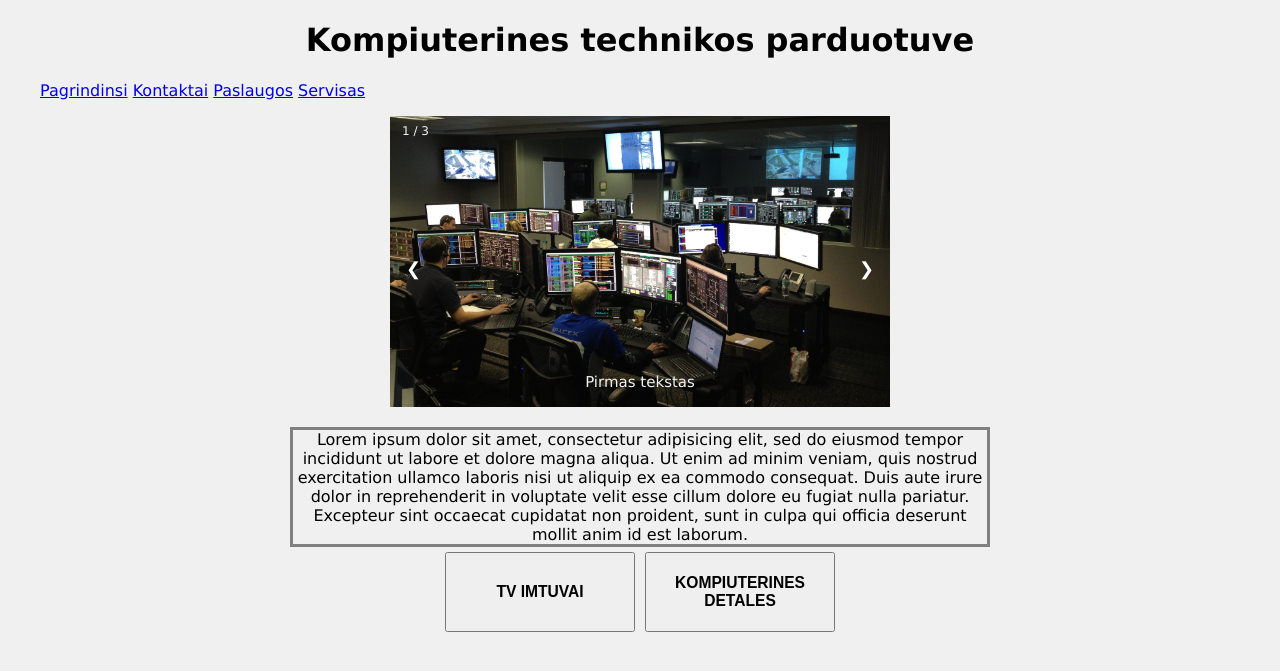
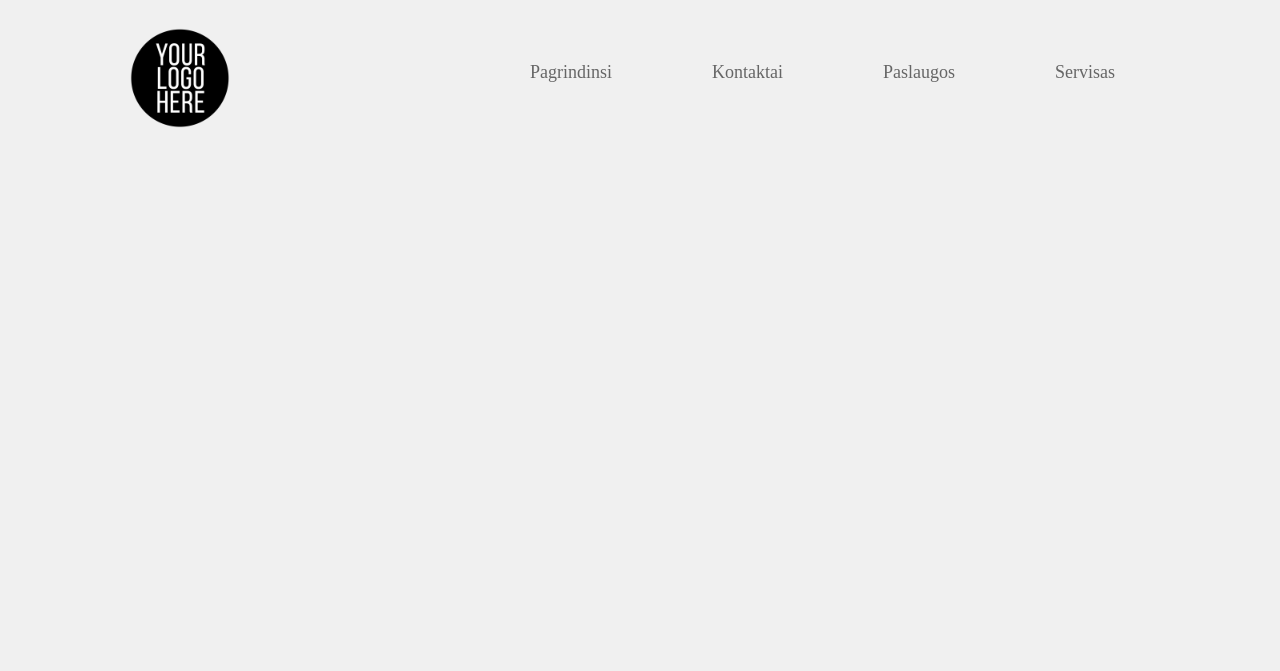
Before and after one commit to gvidasulo/Projektas-2018-08, a PHP site: page / in a window 1280 px wide. Shown: the top 671 px of the page. Run offline with PHP 8.4, Linux system fonts and the light colour scheme.

Commit message:
sutvarkytas menu ir logo

```diff
--- a/css/master.css
+++ b/css/master.css
@@ -1,143 +1,48 @@
-h1{
-    text-align: center;
+*{
+    box-sizing: border-box;
 }
-body{
-    background-color: #F0F0F0;
+body {
+    width: 1060px;
+    margin-left: auto;
+    margin-right: auto;
+    background-color: #f0f0f0;
 }
-div p{
-    text-align: center;
-    max-width: 700px;
-    margin: 0 auto;
-    border: solid 3px grey;
-    margin-top: 20px;
+/* ----  prasideda logo ir menu ---- */
+.logo{
+    width: 100px;
+    height: 100px;
+    float: left;
+    margin: 20px;
 }
-.mygtukas{
-    margin: 5px;
-    width: 190px;
-    height: 80px;
-}
-.right{
-    position: absolute;
-    right: 50%;
-}
-.left{
-    position: absolute;
-    left: 50%;
+ul {
+    list-style-type: none;
+    margin: 0;
+    padding-left: 230px;
+    padding-top: 40px;
+    overflow: hidden;
+    background-color: #f0f0f0;
+
 }
 
-
-
-
-
-
-
-
-
-
-
-
-
-
-
-
-
-
-
-/* slideshow pradzia */
-* {box-sizing: border-box}
-body {font-family: Verdana, sans-serif; margin:0}
-.mySlides {display: none}
-img {vertical-align: middle;}
-
-/* Slideshow container */
-.slideshow-container {
-  max-width: 500px;
-  position: relative;
-  margin: auto;
+li {
+    float: left;
 }
 
-/* Next & previous buttons */
-.prev, .next {
-  cursor: pointer;
-  position: absolute;
-  top: 50%;
-  width: auto;
-  padding: 16px;
-  margin-top: -20px;
-  color: white;
-  font-weight: bold;
-  font-size: 18px;
-  transition: 0.6s ease;
-  border-radius: 0 3px 3px 0;
+li a {
+    display: block;
+    color: #666;
+    text-align: center;
+    padding: 14px 50px;
+    text-decoration: none;
+    font-size: 18px;
+}
+/* paryskina mygtuka kai uzseini ant jo */
+li a:hover:not(.active) {
+    background-color: #ddd;
 }
 
-/* Position the "next button" to the right */
-.next {
-  right: 0;
-  border-radius: 3px 0 0 3px;
+li a.active {
+    color: white;
+    background-color: #4CAF50;
 }
-
-/* On hover, add a black background color with a little bit see-through */
-.prev:hover, .next:hover {
-  background-color: rgba(0,0,0,0.8);
-}
-
-/* Caption text */
-.text {
-  color: #f2f2f2;
-  font-size: 15px;
-  padding: 8px 12px;
-  position: absolute;
-  bottom: 8px;
-  width: 100%;
-  text-align: center;
-}
-
-/* Number text (1/3 etc) */
-.numbertext {
-  color: #f2f2f2;
-  font-size: 12px;
-  padding: 8px 12px;
-  position: absolute;
-  top: 0;
-}
-
-/* The dots/bullets/indicators */
-.dot {
-  cursor: pointer;
-  height: 15px;
-  width: 15px;
-  margin: 0 2px;
-  background-color: #bbb;
-  border-radius: 50%;
-  display: inline-block;
-  transition: background-color 0.6s ease;
-}
-
-.active, .dot:hover {
-  background-color: #717171;
-}
-
-/* Fading animation */
-.fade {
-  -webkit-animation-name: fade;
-  -webkit-animation-duration: 1.5s;
-  animation-name: fade;
-  animation-duration: 1.5s;
-}
-
-@-webkit-keyframes fade {
-  from {opacity: .4}
-  to {opacity: 1}
-}
-
-@keyframes fade {
-  from {opacity: .4}
-  to {opacity: 1}
-}
-
-/* On smaller screens, decrease text size */
-@media only screen and (max-width: 300px) {
-  .prev, .next,.text {font-size: 11px}
-}
-/* slideshow pabaiga */
+/* ---- baigiasi logo ir menu ---- */
--- a/index.html
+++ b/index.html
@@ -5,95 +5,29 @@
     <link rel="stylesheet" href="css/master.css">
     </head>
     <body>
+        <!-- headeris visur bus toks pat ! -->
         <header>
 
-            <h1> Kompiuterines technikos parduotuve </h1>
-            <nav>
-                <ul>
-                    <a href="#">Pagrindinsi</a>
-                    <a href="#">Kontaktai</a>
-                    <a href="#">Paslaugos</a>
-                    <a href="#">Servisas</a>
-                </ul>
-            </nav>
+            <img src="image/logo.png" alt="" class="logo">
+            <div class="">
+                <nav class="menu">
+                    <ul>
+                        <li><a href="#">Pagrindinsi</a></li>
+                        <li><a href="#">Kontaktai</a></li>
+                        <li><a href="#">Paslaugos</a></li>
+                        <li><a href="#">Servisas</a></li>
+                    </ul>
+                </nav>
+            </div>
 
         </header>
+        <!-- headerio pabaiga  -->
 
-<!-- slideshow pradzia -->
-
-    <div class="slideshow-container">
-
-    <div class="mySlides fade">
-      <div class="numbertext">1 / 3</div>
-      <img src="image/slideshow-photo-1.jpg" style="width:100%">
-      <div class="text"> Pirmas tekstas </div>
-    </div>
-
-    <div class="mySlides fade">
-      <div class="numbertext">2 / 3</div>
-      <img src="image/slideshow-photo-2.jpg" style="width:100%">
-      <div class="text"> Antras tekstas </div>
-    </div>
-
-    <div class="mySlides fade">
-      <div class="numbertext">3 / 3</div>
-      <img src="image/slideshow-photo-3.jpg" style="width:100%">
-      <div class="text"> Trecias tekstas </div>
-    </div>
-
-    <a class="prev" onclick="plusSlides(-1)">&#10094;</a>
-    <a class="next" onclick="plusSlides(1)">&#10095;</a>
-
-    </div>
-
-<!-- slideshow pabaiga -->
-
-    <div class="">
-        <p>Lorem ipsum dolor sit amet, consectetur adipisicing elit, sed do eiusmod tempor incididunt ut labore et dolore magna aliqua. Ut enim ad minim veniam, quis nostrud exercitation ullamco laboris nisi ut aliquip ex ea commodo consequat. Duis aute irure dolor in reprehenderit in voluptate velit esse cillum dolore eu fugiat nulla pariatur. Excepteur sint occaecat cupidatat non proident, sunt in culpa qui officia deserunt mollit anim id est laborum.</p>
-    </div>
-
-
-    <button class="mygtukas , right" type="button" name="button"><h3>TV IMTUVAI</h3></button>
-
-    <button class="mygtukas , left" type="button" name="button"><h3>KOMPIUTERINES DETALES</h3></button>
+        <main>
 
 
 
+        </main>
 
-
-
-<!-- js slideshow pradzia -->
-
-    <script>
-    var slideIndex = 1;
-    showSlides(slideIndex);
-
-    function plusSlides(n) {
-      showSlides(slideIndex += n);
-    }
-
-    function currentSlide(n) {
-      showSlides(slideIndex = n);
-    }
-
-    function showSlides(n) {
-      var i;
-      var slides = document.getElementsByClassName("mySlides");
-      var dots = document.getElementsByClassName("dot");
-      if (n > slides.length) {slideIndex = 1}
-      if (n < 1) {slideIndex = slides.length}
-      for (i = 0; i < slides.length; i++) {
-          slides[i].style.display = "none";
-      }
-      for (i = 0; i < dots.length; i++) {
-          dots[i].className = dots[i].className.replace(" active", "");
-      }
-      slides[slideIndex-1].style.display = "block";
-      dots[slideIndex-1].className += " active";
-    }
-    </script>
-
-<!-- js slideshow pabaiga -->
-
-</body>
+    </body>
 </html>
```
Also changed, not shown: image/logo.png (added).
